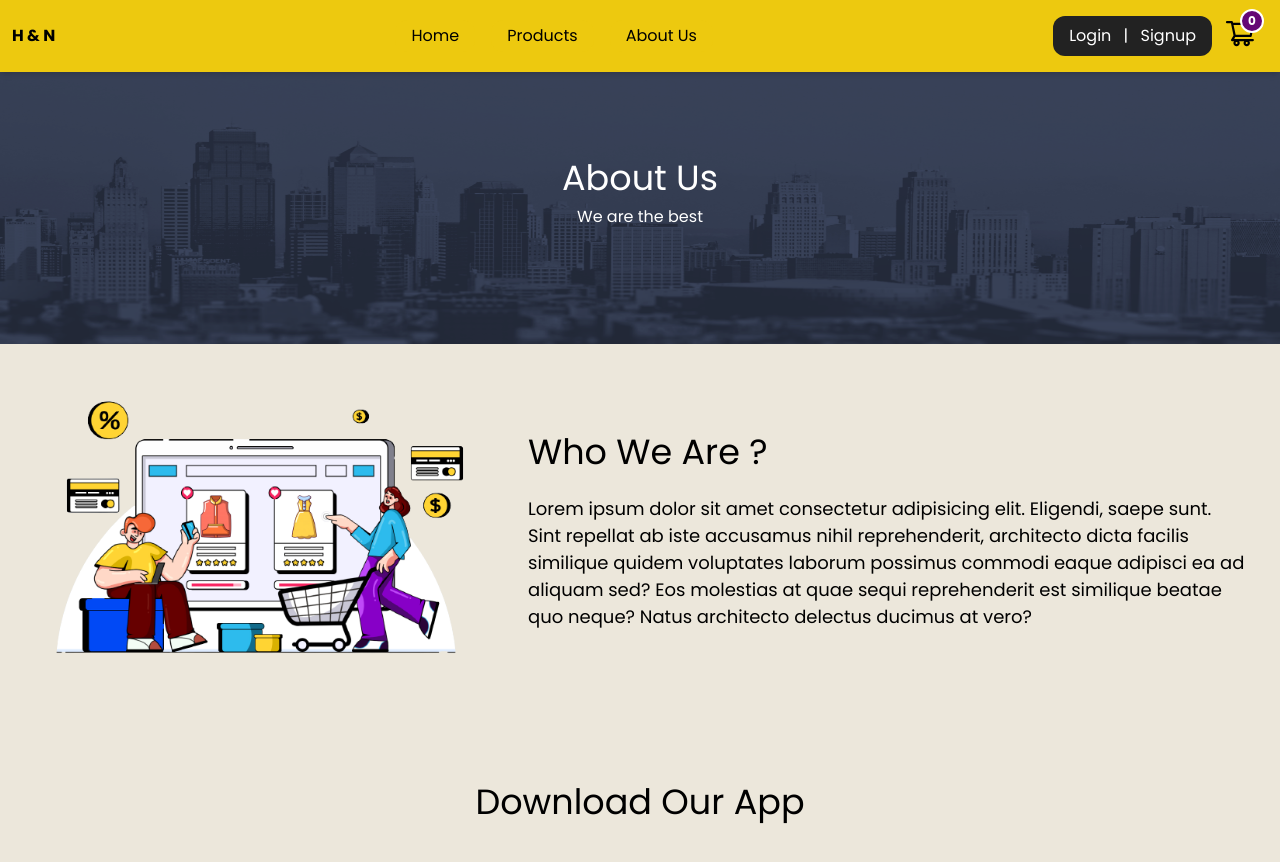
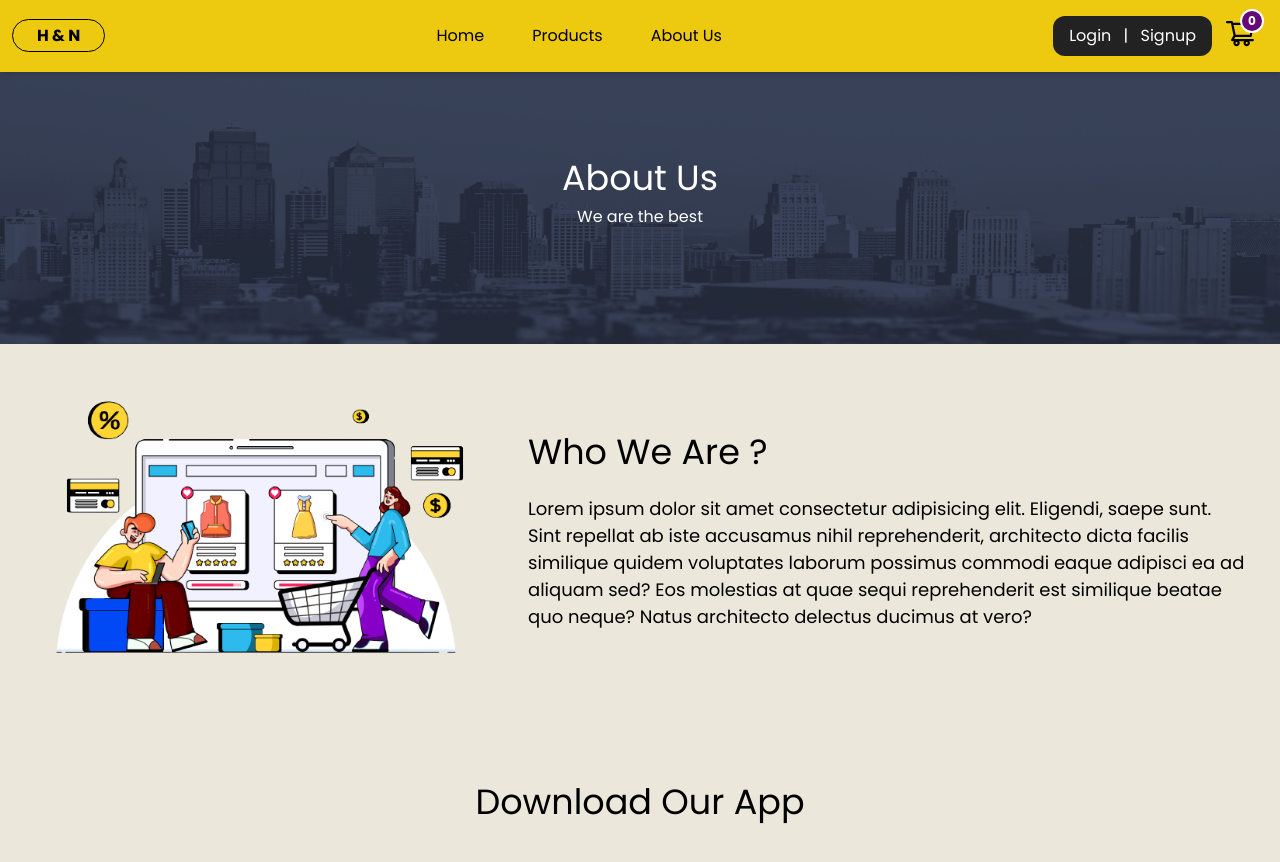
Before and after one commit to Hossein-Haghshenas/Clothes-Shop, a Next.js app: page /about in a window 1280 px wide. Shown: the top 862 px of the page. Built offline with nearby package versions, Linux system fonts and the light colour scheme; no server answers.

Commit message:
Update some styles

```diff
--- a/components/about/newsletter.js
+++ b/components/about/newsletter.js
@@ -18,7 +18,7 @@ const Newsletter = () => {
           </p>
         </section>
         <section className="flex justify-center md:w-full">
-          <input className="p-2 h-[2.5rem]" type="text" />
+          <input className="p-2 h-[2.5rem] sm:w-[10rem]" type="text" />
           <Button className="py-2 px-8 !bg-[#edc90f] text-black !rounded-none">Sign Up</Button>
         </section>
       </Container>
--- a/components/header.js
+++ b/components/header.js
@@ -29,7 +29,7 @@ const Header = () => {
       <header className="w-full flex justify-between items-center relative bg-[#edc90f] py-4 px-3 shadow-md z-20">
         {/* logo */}
         <section>
-          <span className="font-bold">H & N</span>
+          <span className="font-bold border border-black rounded-full px-6 py-1">H & N</span>
         </section>
         {/* header menu */}
         <section className={clsx("block sm:hidden z-10", showMenu && "bg-[#edc90f] sm:!block absolute top-16 left-0 w-full")}>
--- a/components/index.js
+++ b/components/index.js
@@ -12,3 +12,5 @@ export { default as HomeBlog } from "./home/home.blog";
 // products page
 export { default as ProductsBanner } from "./products/products.banner";
 export { default as ProductsCategory } from "./products/products.category";
+// under working page
+export { default as UnderWorking } from "./underWorking";
```
